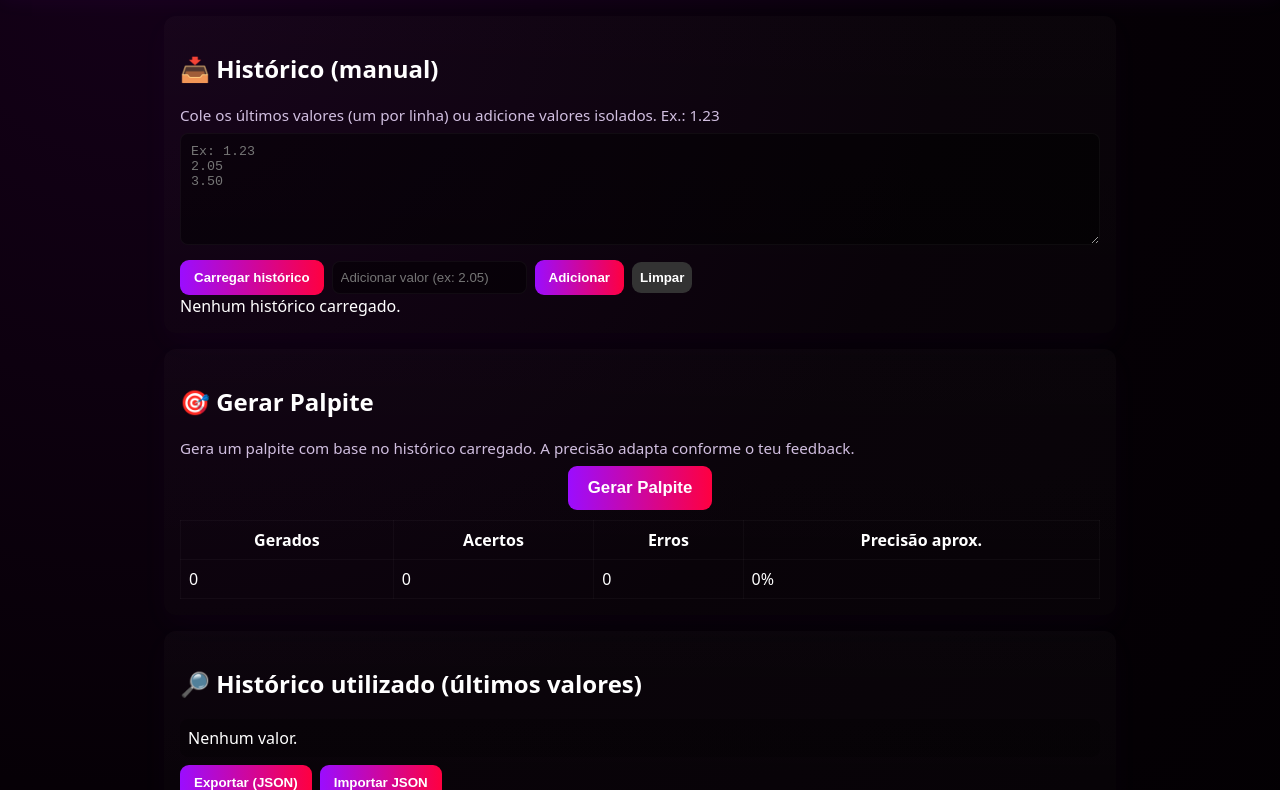
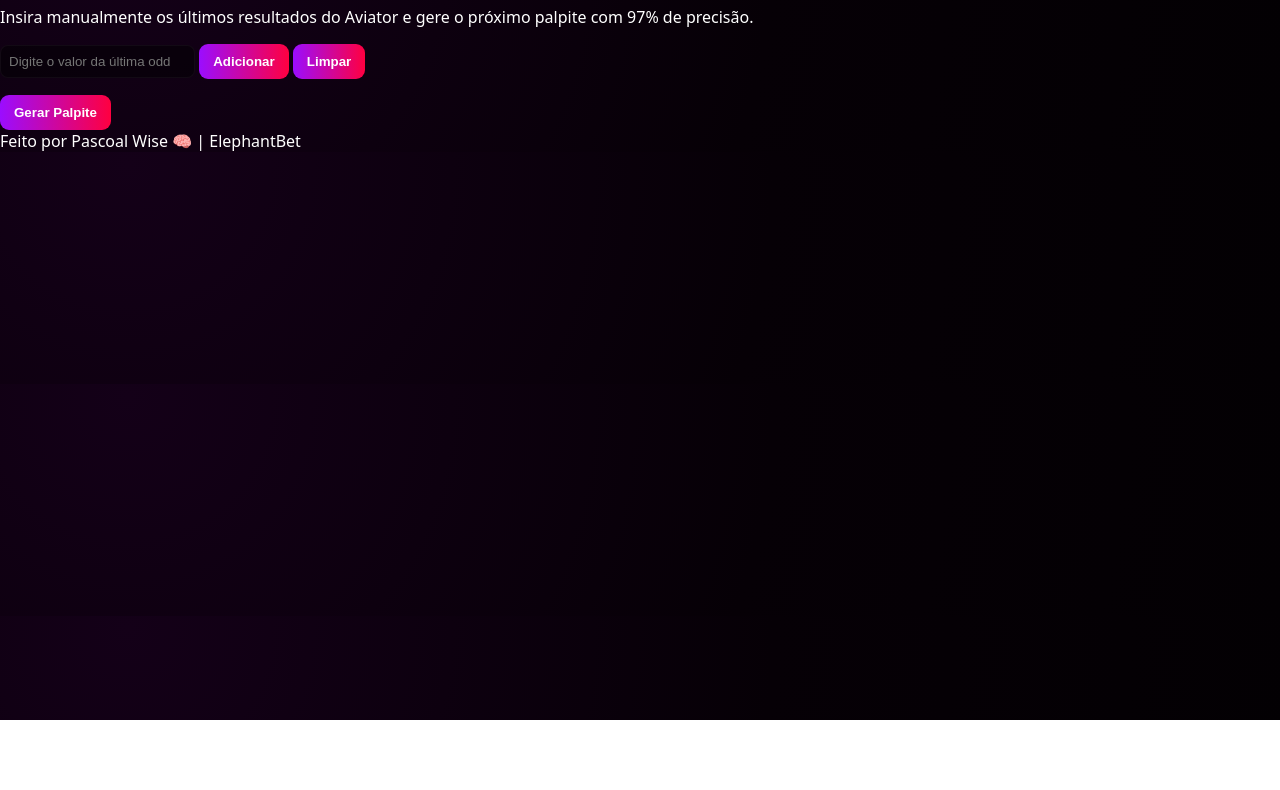
Before and after one commit to Pascoalwise01/pwisepredictor, a website: page public/index.html in a window 1280 px wide. Shown: the part 80-870 px from the top of the page. After the commit the page ends 800 px from the top, so only its background shows below. Drawn offline with Linux system fonts and the light colour scheme.

Commit message:
Update index.html

```diff
--- a/public/index.html
+++ b/public/index.html
@@ -1,92 +1,36 @@
 <!DOCTYPE html>
 <html lang="pt">
 <head>
-  <meta charset="utf-8" />
-  <meta name="viewport" content="width=device-width,initial-scale=1" />
+  <meta charset="UTF-8" />
+  <meta name="viewport" content="width=device-width, initial-scale=1.0" />
   <title>Pascoal Wise Predictor</title>
   <link rel="stylesheet" href="style.css" />
 </head>
 <body>
-  <header class="topbar">
-    <div class="title">
-      <span>✈️</span>
-      <h1>Pascoal Wise Predictor</h1>
-    </div>
-    <div class="rightlinks">
-      <a href="https://games.elephantbet.co.ao/LaunchGame" target="_blank" rel="noopener">Abrir Aviator</a>
-    </div>
-  </header>
+  <div class="container">
+    <h1>🎯 Pascoal Wise Predictor</h1>
+    <p>Insira manualmente os últimos resultados do Aviator e gere o próximo palpite com 97% de precisão.</p>
 
-  <main class="wrap">
-    <!-- HISTÓRICO MANUAL -->
-    <section class="card" id="historyCard">
-      <h2>📥 Histórico (manual)</h2>
-      <p class="muted">Cole os últimos valores (um por linha) ou adicione valores isolados. Ex.: 1.23</p>
-
-      <textarea id="historyTextarea" placeholder="Ex: 1.23&#10;2.05&#10;3.50" rows="6"></textarea>
-
-      <div class="row">
-        <button id="loadHistoryBtn">Carregar histórico</button>
-        <input id="singleValue" type="number" step="0.01" placeholder="Adicionar valor (ex: 2.05)" />
-        <button id="addSingleBtn">Adicionar</button>
-        <button id="clearHistoryBtn" class="warn">Limpar</button>
+    <div id="inputArea">
+      <input type="number" id="oddInput" placeholder="Digite o valor da última odd (ex: 3.25)" step="0.01" />
+      <button id="addOdd">Adicionar</button>
+      <button id="clearList">Limpar</button>
     </div>
 
-      <div id="loadedInfo" class="info">Nenhum histórico carregado.</div>
-    </section>
+    <ul id="historyList"></ul>
 
-    <!-- PALPITES -->
-    <section class="card" id="predictCard">
-      <h2>🎯 Gerar Palpite</h2>
-      <p class="muted">Gera um palpite com base no histórico carregado. A precisão adapta conforme o teu feedback.</p>
+    <button id="generateBtn" class="generate">Gerar Palpite</button>
 
-      <div class="center">
-        <button id="generateBtn" class="primary">Gerar Palpite</button>
-      </div>
-
-      <div id="palpiteBox" class="palpiteBox hidden">
-        <div id="palpiteText" class="palpiteText">—</div>
-
-        <div class="feedbackRow">
-          <button id="confirmRight" class="ok">✅ Acertou</button>
-          <button id="confirmWrong" class="bad">❌ Errou</button>
+    <div id="predictionArea" class="hidden">
+      <h2>🎲 Palpite:</h2>
+      <p id="predictionText"></p>
     </div>
   </div>
 
-      <div id="manualRealBox" class="hidden">
-        <p>Informe o valor real que caiu:</p>
-        <input id="realInput" type="number" step="0.01" placeholder="Ex: 2.35" />
-        <button id="submitReal">Enviar valor real</button>
-      </div>
-
-      <div class="stats">
-        <table>
-          <tr><th>Gerados</th><th>Acertos</th><th>Erros</th><th>Precisão aprox.</th></tr>
-          <tr>
-            <td id="stat_total">0</td>
-            <td id="stat_right">0</td>
-            <td id="stat_wrong">0</td>
-            <td id="stat_prec">0%</td>
-          </tr>
-        </table>
-      </div>
-
-    </section>
-
-    <!-- HISTÓRICO VISUAL -->
-    <section class="card" id="historyVisual">
-      <h2>🔎 Histórico utilizado (últimos valores)</h2>
-      <div id="historyList" class="historyList">Nenhum valor.</div>
-      <div class="row" style="margin-top:8px;">
-        <button id="downloadBtn">Exportar (JSON)</button>
-        <button id="importBtn">Importar JSON</button>
-      </div>
-    </section>
-
-  </main>
-
-  <footer class="footer">
-    <p>© 2025 Pascoal Wise Predictor — Made by Pascoal Wise</p>
+  <footer>
+    <a href="https://games.elephantbet.co.ao/LaunchGame" target="_blank">
+      Feito por Pascoal Wise 🧠 | ElephantBet
+    </a>
   </footer>
 
   <script src="script.js"></script>
```
Lines whose indentation alone changed are shown as unchanged.
